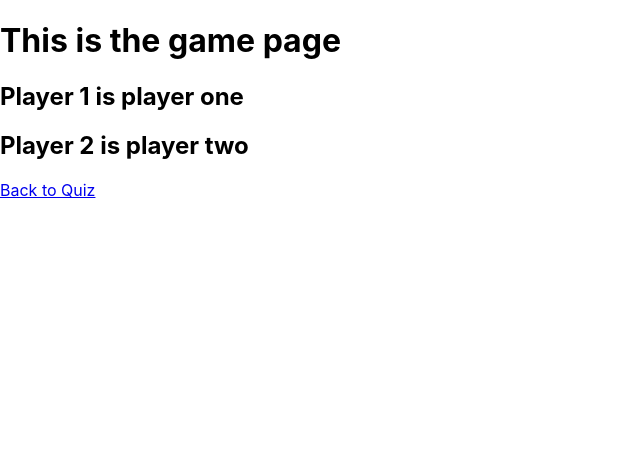
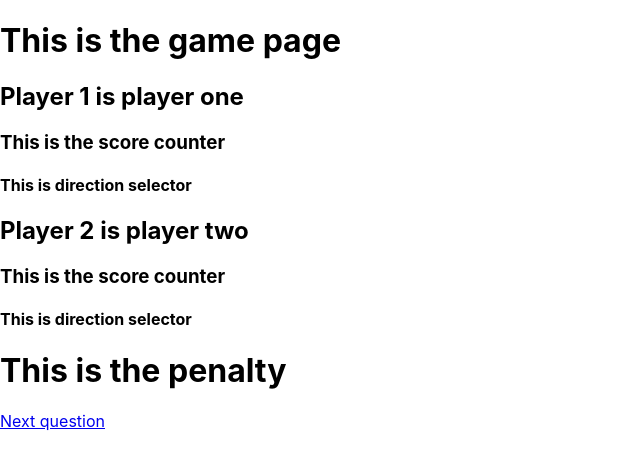
Before and after one commit to jdnolan93/w13-d2-lab, a React (Create React App) app in the folder client/: page /game in a window 1280 px wide. Shown: the top 468 px of the page, without its empty margins (0-640 px from the left). Built offline with nearby package versions, Linux system fonts and the light colour scheme.

Commit message:
added information to game container

```diff
--- a/client/src/containers/GameContainer.js
+++ b/client/src/containers/GameContainer.js
@@ -8,8 +8,13 @@ const GameContainer = ({playerOne, playerTwo}) => {
         <>
         <h1>This is the game page</h1>
         <h2> {playerOne} is player one </h2>
+        <h3> This is the score counter</h3>
+        <h4> This is direction selector</h4>
         <h2> {playerTwo} is player two </h2>
-        <Link to = "/quiz">Back to Quiz</Link>
+        <h3> This is the score counter</h3>
+        <h4> This is direction selector</h4>
+        <h1> This is the penalty</h1>
+        <Link to = "/quiz">Next question</Link>
         </>
     )
 
```
